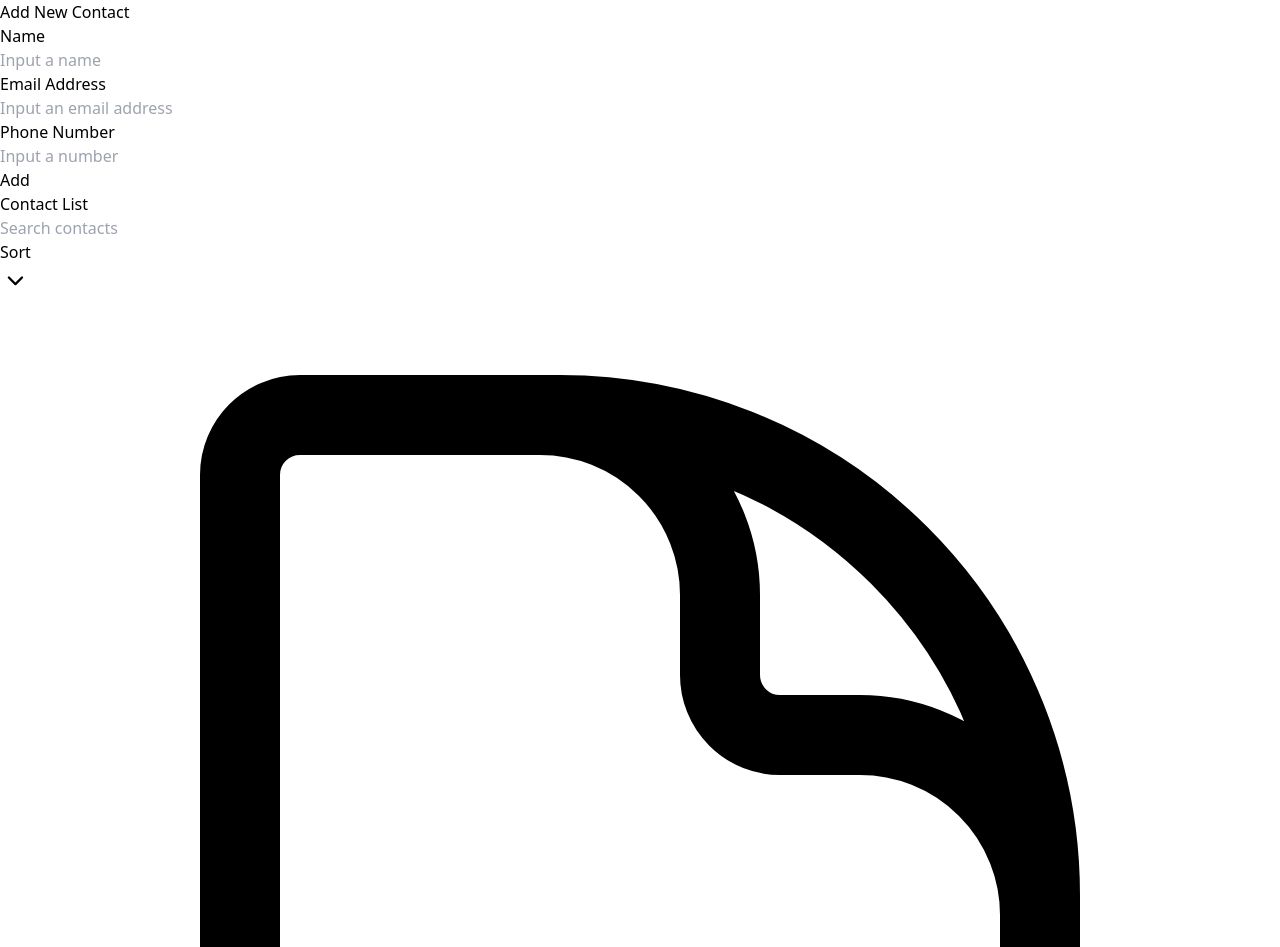
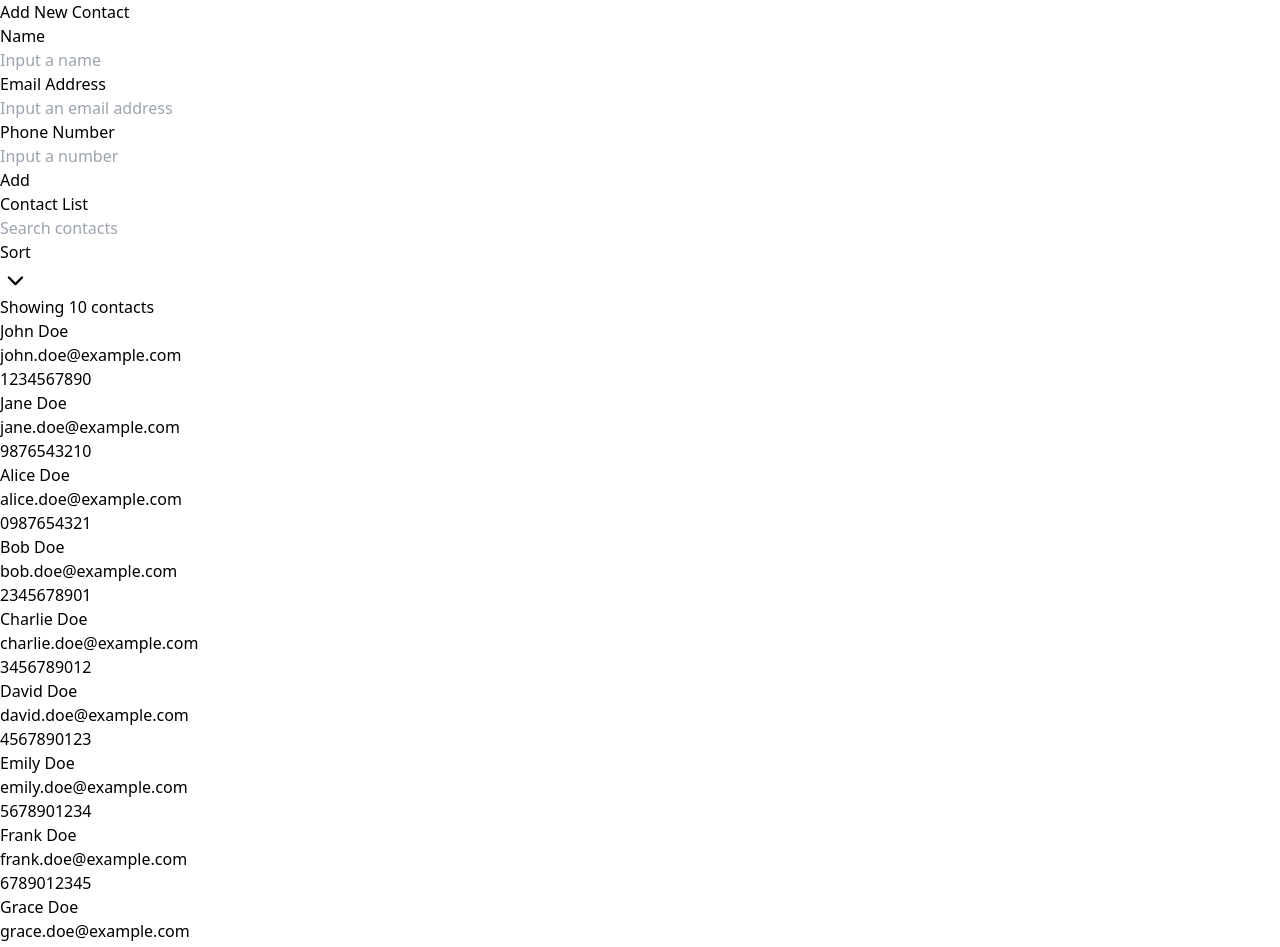
Before and after one commit to tonthowi/contact-list, a React (Vite) app: page / in a window 1280 px wide. Shown: the top 947 px of the page. Built offline with nearby package versions, Linux system fonts and the light colour scheme; data requests are answered from the project's data file.

Commit message:
I screw'd

```diff
--- /dev/null
+++ b/db.json
@@ -0,0 +1,70 @@
+{
+  "peoples": [
+    {
+      "id": "1",
+      "name": "John Doe",
+      "email": "john.doe@example.com",
+      "phoneNumber": "1234567890",
+      "timestamp": "1"
+    },
+    {
+      "id": "2",
+      "name": "Jane Doe",
+      "email": "jane.doe@example.com",
+      "phoneNumber": "9876543210",
+      "timestamp": "2"
+    },
+    {
+      "id": "3",
+      "name": "Alice Doe",
+      "email": "alice.doe@example.com",
+      "phoneNumber": "0987654321",
+      "timestamp": "3"
+    },
+    {
+      "id": "4",
+      "name": "Bob Doe",
+      "email": "bob.doe@example.com",
+      "phoneNumber": "2345678901",
+      "timestamp": "4"
+    },
+    {
+      "id": "5",
+      "name": "Charlie Doe",
+      "email": "charlie.doe@example.com",
+      "phoneNumber": "3456789012",
+      "timestamp": "5"
+    },
+    {
+      "id": "6",
+      "name": "David Doe",
+      "email": "david.doe@example.com",
+      "phoneNumber": "4567890123",
+      "timestamp": "6"
+    },
+    {
+      "id": "7",
+      "name": "Emily Doe",
+      "email": "emily.doe@example.com",
+      "phoneNumber": "5678901234",
+      "timestamp": "7"
+    },
+    {
+      "id": "8",
+      "name": "Frank Doe",
+      "email": "frank.doe@example.com",
+      "phoneNumber": "6789012345",
+      "timestamp": "8"
+    },
+    {
+      "id": "9",
+      "name": "Grace Doe",
+      "email": "grace.doe@example.com",
+      "phoneNumber": "789012345",
+      "timestamp": "9Z"
+    },
+    {
+      "id": "cfe7"
+    }
+  ]
+}
--- a/index.html
+++ b/index.html
@@ -4,7 +4,7 @@
     <meta charset="UTF-8" />
     <link rel="icon" type="image/svg+xml" href="/vite.svg" />
     <meta name="viewport" content="width=device-width, initial-scale=1.0" />
-    <title>Vite + React</title>
+    <title>Contact List App</title>
   </head>
   <body class="bg-gray-100">
     <div id="root"></div>
--- a/package.json
+++ b/package.json
@@ -7,11 +7,13 @@
     "dev": "vite",
     "build": "vite build",
     "lint": "eslint . --ext js,jsx --report-unused-disable-directives --max-warnings 0",
-    "preview": "vite preview"
+    "preview": "vite preview",
+    "server": "json-server --watch db.json --port 3000"
   },
   "dependencies": {
     "@headlessui/react": "^2.1.2",
     "@heroicons/react": "^2.1.4",
+    "axios": "^1.7.2",
     "framer-motion": "^11.2.13",
     "react": "^18.3.1",
     "react-dom": "^18.3.1",
@@ -27,6 +29,7 @@
     "eslint-plugin-react": "^7.34.2",
     "eslint-plugin-react-hooks": "^4.6.2",
     "eslint-plugin-react-refresh": "^0.4.7",
+    "json-server": "^1.0.0-beta.1",
     "postcss": "^8.4.39",
     "tailwindcss": "^3.4.4",
     "vite": "^5.3.1"
--- a/src/App.jsx
+++ b/src/App.jsx
@@ -1,42 +1,47 @@
-import { useState } from 'react'
+import { useState, useEffect } from 'react'
 import { v4 as uuidv4 } from 'uuid'
 
 import Forms from './Forms'
 import ContactList from './ContactList'
 
+import peopleService from './services/peoples.js'
+
 
 const App = () => {
-  const [peoples, setPeoples] = useState([
-    // { id: '1', name: 'John Doe', email: 'john.doe@example.com', phoneNumber: '1234567890' },
-    // { id: '2', name: 'Jane Doe', email: 'jane.doe@example.com', phoneNumber: '9876543210' },
-    // { id: '3', name: 'Alice Doe', email: 'alice.doe@example.com', phoneNumber: '0987654321' },
-    // { id: '4', name: 'Bob Doe', email: 'bob.doe@example.com', phoneNumber: '2345678901' },
-    // { id: '5', name: 'Charlie Doe', email: 'charlie.doe@example.com', phoneNumber: '3456789012' },
-    // { id: '6', name: 'David Doe', email: 'david.doe@example.com', phoneNumber: '4567890123' },
-    // { id: '7', name: 'Emily Doe', email: 'emily.doe@example.com', phoneNumber: '5678901234' },
-    // { id: '8', name: 'Frank Doe', email: 'frank.doe@example.com', phoneNumber: '6789012345' },
-    // { id: '9', name: 'Grace Doe', email: 'grace.doe,example.com', phoneNumber: '789012345' },
-  ])
+  const [peoples, setPeoples] = useState([])
   const [newName, setNewName] = useState('')
   const [newEmail, setNewEmail] = useState('')
   const [newNumber, setNewNumber] = useState('')
   const [showSearch, setShowSearch] = useState('')
   const [alert, setAlert] = useState({message: [], show: false})
 
+  // Handle API call to fetch contacts from the server and update the state with the response data
+  useEffect(() => {
+    peopleService
+    .getAll()
+    .then(initialPeoples => {
+      setPeoples(initialPeoples)
+      console.log('Initialize peoples from the json',initialPeoples)
+    })
+  },[])
+
+  // Reset form fields to default values for name, email, and phone number
   const resetFormFields = () => {
     setNewName('')
     setNewEmail('')
     setNewNumber('')
   }
-
+  // Add new contact to the list of contacts and display alert if duplicate contact found
   const addPerson = (event) => {
     event.preventDefault()
 
+    // Check if any of the form fields are empty. Display alert if any field is empty.
     if (newName === '' || newEmail === '' || newNumber === '') {
       setAlert({ messages: ['Please fill in all fields'], show: true })
       return
     }
 
+    // Create new contact object with unique ID, current timestamp, and form data.
     const formData = {
       id: uuidv4(),
       name: newName,
@@ -45,29 +50,43 @@ const App = () => {
       timestamp: Date.now()
     }
 
+    // Check for duplicate contacts in the list. Display alert if duplicates found.
+    if (formData) {
       const duplicateMessages = []
       if (peoples.find(person => person.name === formData.name)) {
         duplicateMessages.push(`${formData.name} already exists in the contact list`)
       }
-    if (peoples.find(person => person.email === formData.email)) {
+      else if (peoples.find(person => person.email === formData.email)) {
         duplicateMessages.push(`${formData.email} already exists in the contact list`)
       }
-    if (peoples.find(person => person.phoneNumber === formData.phoneNumber)) {
+      else if (peoples.find(person => person.phoneNumber === formData.phoneNumber)) {
         duplicateMessages.push(`${formData.phoneNumber} already exists in the contact list`)
       }
-
       // Display alert if duplicate contact found in the list. Otherwise, add new contact to the list.
-    if (duplicateMessages.length > 0) {
+      else if (duplicateMessages.length > 0) {
         setAlert({ messages: duplicateMessages, show: true })
       } else {
-      setPeoples([formData, ...peoples]) // Add new contact to the list
+          peopleService
+          .create(formData)
+          .then(returnedData => {
+            setPeoples([returnedData, ...peoples])
+          })
+          .then(() => {
             resetFormFields() // Reset form fields
             setAlert({ messages: [], show: false }) // Hide alert
+          })
       }}
+  }
+
 
   // Sort contacts alphabetically A to Z
   const sortAlphabetically = () => {
-      const sortedAtoZ = [...peoples].sort( (a, b) => a.name.localeCompare(b.name) )
+    const sortedAtoZ = [...peoples].sort((a, b) => {
+      if (!a.name || !b.name) {
+        return 0
+      }
+      return a.name.localeCompare(b.name)
+    })
     setPeoples(sortedAtoZ)
   }
   // Sort contacts by the most recently added
@@ -76,25 +95,30 @@ const App = () => {
     setPeoples(sortedNewlyAdded)
   }
 
+  // Filter contacts based on search keyword
+  const personToShow = showSearch === ''
+     ? peoples
+     : peoples.filter(person => person.name.toLowerCase().includes(showSearch.toLowerCase()))
+
+  // Handle search input change
   const handleSearchChange = (event) => {
     event.preventDefault()
     setShowSearch(event.target.value)
   }
 
-  const personToShow = showSearch === ''
-     ? peoples
-     : peoples.filter(person => person.name.toLowerCase().includes(showSearch.toLowerCase()))
-
+  // Handle name input change
   const handleNameChange = (event) => {
     event.preventDefault()
     setNewName(event.target.value)
   }
 
+  // Handle email input change
   const handleEmailChange = (event) => {
     event.preventDefault()
     setNewEmail(event.target.value)
   }
 
+  // Handle phone number input change
   const handleNumChange = (event) => {
     event.preventDefault()
     setNewNumber(event.target.value)
@@ -102,7 +126,6 @@ const App = () => {
 
   return (
     <div className='min-h-screen max-w-full space-y-6 p-4 sm:p-4 lg:p-4'>
-
       <div className='flex flex-col space-y-4 sm:flex-row sm:space-y-0 sm:space-x-4'>
 
         <Forms
@@ -128,7 +151,6 @@ const App = () => {
         />
 
       </div>
-
     </div>
   )
 }
--- /dev/null
+++ b/src/services/peoples.js
@@ -0,0 +1,25 @@
+import axios from 'axios'
+
+const baseUrl = 'http://localhost:3000/peoples' // Replace 'http://localhost:3000/peoples' with the actual API endpoint.
+
+const getAll = () => {
+    const request = axios.get(baseUrl)
+    return request.then(response => response.data)
+}
+
+const create = () => {
+    const request = axios.post(baseUrl)
+    return request.then(response => response.data)
+}
+
+const update = () => {
+    const request = axios.put(baseUrl)
+    return request.then(response => response.data)
+}
+
+const remove = () => {
+    const request = axios.delete(baseUrl)
+    return request.then(response => response.data)
+}
+
+export default {getAll, create, update, remove}
```
Also changed, not shown: 1 other file (tests, documents, lock files or other folders). Lines whose indentation alone changed are shown as unchanged.
